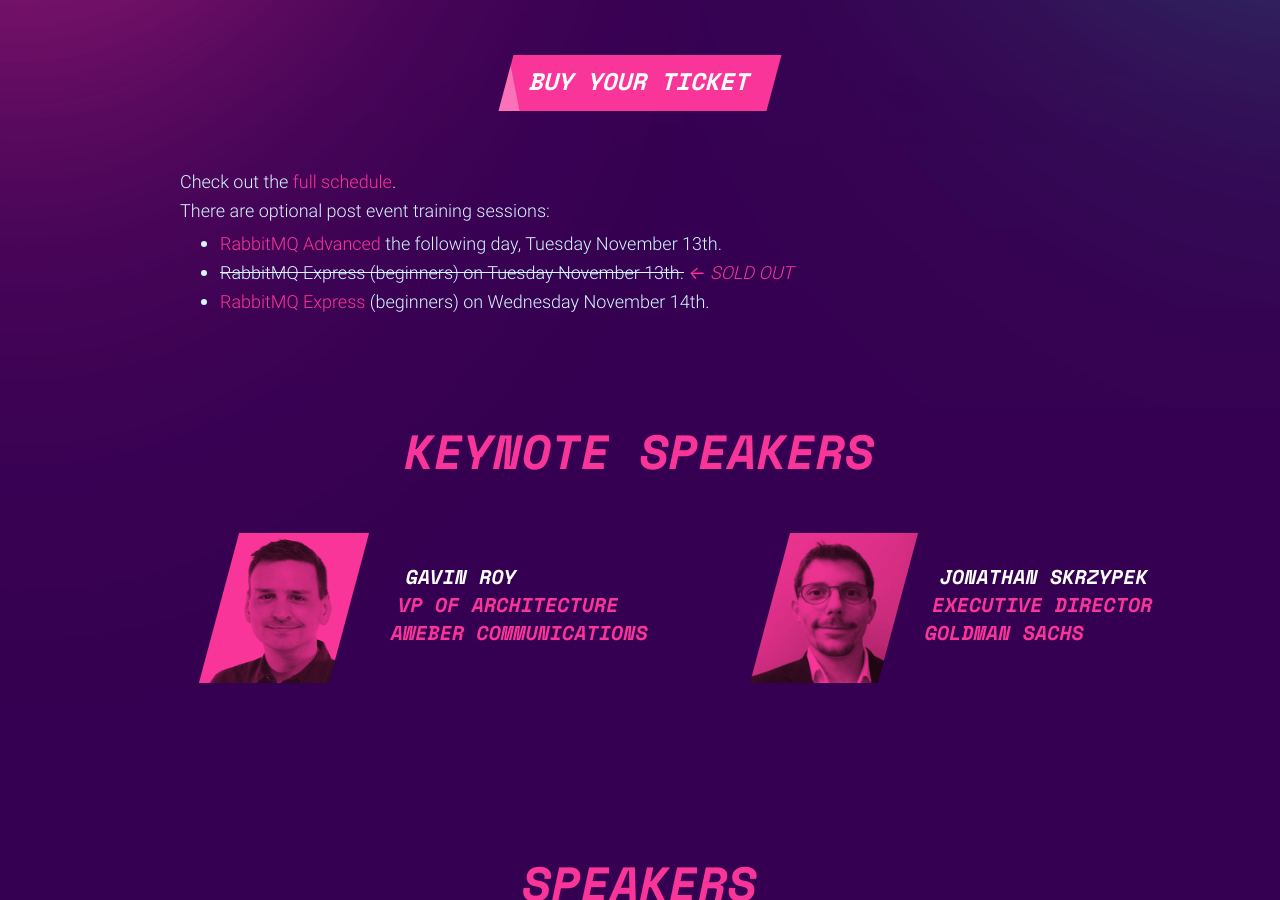
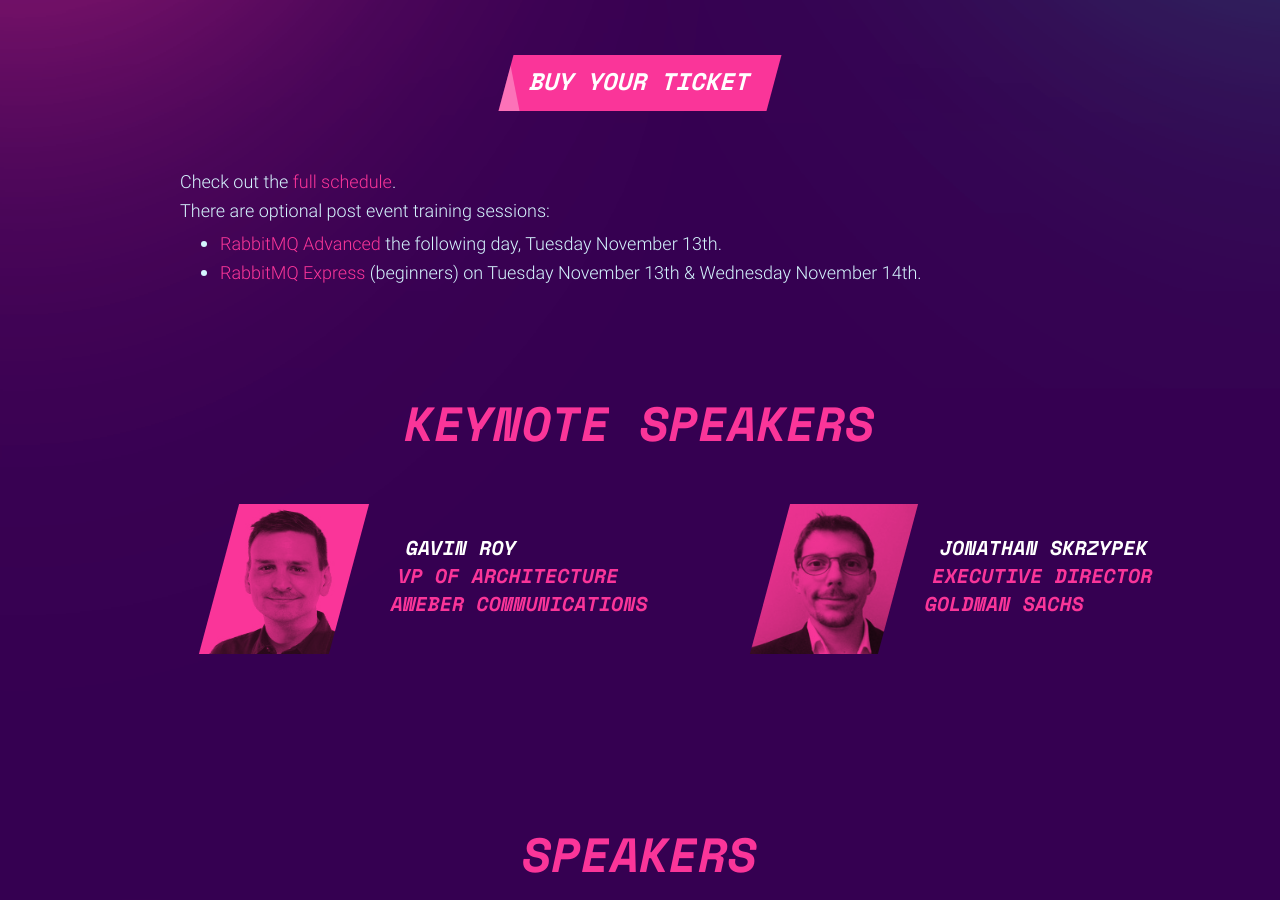
Before and after one commit to isabella232/rabbitmq-summit-1, a Jekyll site: the page built from index.html, in a window 1280 px wide and 900 px high, scrolled down 505 px. Built offline with Jekyll 4.4.1, drawn with Linux system fonts in a browser that asks for light colours; nearby versions of some CDN libraries; some web fonts are replaced; comment, search, counter and statistics services are not loaded.

Commit message:
Changing text in header to reflect open tickets on ES training Tuesday

```diff
--- a/index.html
+++ b/index.html
@@ -84,11 +84,13 @@ image: /img/og-frontpage.jpg
               <li>
                 <a href="#training" class="pink">RabbitMQ Advanced</a> the following day, Tuesday November 13th.
               </li>
+              <!--
               <li>
                 <strike>RabbitMQ Express (beginners) on Tuesday November 13th.</strike> <em class="pink">&larr; SOLD OUT</em>
               </li>
+            -->
               <li>
-                <a href="#express" class="pink">RabbitMQ Express</a> (beginners) on Wednesday November 14th.
+                <a href="#express" class="pink">RabbitMQ Express</a> (beginners) on Tuesday November 13th &amp; Wednesday November 14th.
               </li>
             </ul>
           </div>
```
